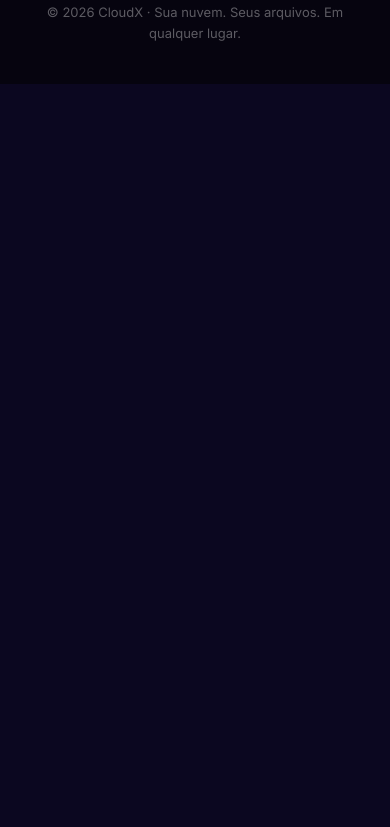
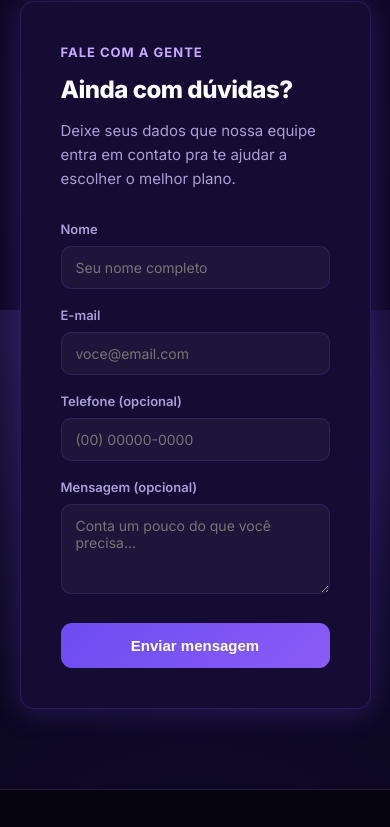
Before and after one commit to leandroworkflow-cmd/cloudx-backend, a website: page index.html in a window 390 px wide. Shown: the part 7286-8113 px from the top of the page. Before the commit the page ends 7370 px from the top, so only its background shows below. Drawn offline with nearby package versions, Linux system fonts and the light colour scheme; no server answers.

Commit message:
adiciona formulario de contato conectado ao crm de leads

```diff
--- a/index.html
+++ b/index.html
@@ -345,6 +345,7 @@ footer{background:var(--bg-deep);padding:40px 5%;text-align:center;border-top:1p
       <a href="#planos">Planos</a>
       <a href="#beneficios">Benefícios</a>
       <a href="#como-funciona">Como funciona</a>
+      <a href="#contato">Contato</a>
     </div>
     <div class="nav-cta">
       <button class="btn btn-outline" onclick="abrirAuth('login')">Entrar</button>
@@ -601,6 +602,104 @@ footer{background:var(--bg-deep);padding:40px 5%;text-align:center;border-top:1p
   <p>10 GB grátis por 1 ano para os 200 primeiros. Sem cartão de crédito.</p>
   <button class="btn btn-primary btn-lg" onclick="abrirAuth('cadastro')">🚀 Criar conta grátis</button>
 </div>
+<!-- CONTATO / LEAD -->
+<style>
+  .contato-section{padding:80px 5%;max-width:640px;margin:0 auto;}
+  .contato-box{background:var(--surface);border:1px solid var(--border);border-radius:var(--radius);padding:40px;box-shadow:var(--shadow);}
+  .contato-box .section-label{color:#caa8ff;font-size:13px;font-weight:700;letter-spacing:1px;text-transform:uppercase;margin-bottom:8px;}
+  .contato-box h2{font-size:clamp(24px,3vw,32px);font-weight:800;color:#fff;margin-bottom:10px;letter-spacing:-0.5px;}
+  .contato-box p.sub{color:var(--muted);margin-bottom:28px;font-size:15px;}
+  .contato-field{margin-bottom:16px;}
+  .contato-field label{display:block;font-size:13px;font-weight:600;color:var(--muted);margin-bottom:6px;}
+  .contato-field input,.contato-field textarea{
+    width:100%;padding:12px 14px;border-radius:10px;border:1px solid var(--border);
+    background:rgba(255,255,255,0.04);color:var(--text);font-family:inherit;font-size:14px;
+    outline:none;transition:border-color .15s;
+  }
+  .contato-field input:focus,.contato-field textarea:focus{border-color:var(--primary);}
+  .contato-field textarea{resize:vertical;min-height:90px;}
+  .contato-submit{
+    width:100%;padding:14px;border-radius:11px;border:none;font-size:15px;font-weight:700;
+    background:linear-gradient(135deg,var(--primary),var(--secondary));color:#fff;cursor:pointer;
+    margin-top:6px;transition:opacity .15s;
+  }
+  .contato-submit:hover{opacity:0.9;}
+  .contato-submit:disabled{opacity:0.5;cursor:not-allowed;}
+  .contato-msg{margin-top:14px;font-size:13px;text-align:center;display:none;}
+  .contato-msg.ok{color:var(--success);}
+  .contato-msg.erro{color:var(--danger);}
+</style>
+
+<div class="contato-section" id="contato">
+  <div class="contato-box">
+    <div class="section-label">Fale com a gente</div>
+    <h2>Ainda com dúvidas?</h2>
+    <p class="sub">Deixe seus dados que nossa equipe entra em contato pra te ajudar a escolher o melhor plano.</p>
+
+    <form id="formContato" onsubmit="return enviarLeadFormulario(event)">
+      <div class="contato-field">
+        <label for="lead-nome">Nome</label>
+        <input type="text" id="lead-nome" required placeholder="Seu nome completo">
+      </div>
+      <div class="contato-field">
+        <label for="lead-email">E-mail</label>
+        <input type="email" id="lead-email" required placeholder="voce@email.com">
+      </div>
+      <div class="contato-field">
+        <label for="lead-telefone">Telefone (opcional)</label>
+        <input type="tel" id="lead-telefone" placeholder="(00) 00000-0000">
+      </div>
+      <div class="contato-field">
+        <label for="lead-mensagem">Mensagem (opcional)</label>
+        <textarea id="lead-mensagem" placeholder="Conta um pouco do que você precisa..."></textarea>
+      </div>
+      <button type="submit" class="contato-submit" id="contatoBtn">Enviar mensagem</button>
+      <div class="contato-msg" id="contatoMsg"></div>
+    </form>
+  </div>
+</div>
+
+<script>
+async function enviarLeadFormulario(ev){
+  ev.preventDefault();
+  const btn = document.getElementById('contatoBtn');
+  const msg = document.getElementById('contatoMsg');
+  const nome = document.getElementById('lead-nome').value.trim();
+  const email = document.getElementById('lead-email').value.trim();
+  const telefone = document.getElementById('lead-telefone').value.trim();
+  const mensagem = document.getElementById('lead-mensagem').value.trim();
+
+  btn.disabled = true;
+  btn.textContent = 'Enviando...';
+  msg.style.display = 'none';
+
+  try{
+    const resp = await fetch('https://cloudx-backend.vercel.app/api/leads', {
+      method: 'POST',
+      headers: {'Content-Type': 'application/json'},
+      body: JSON.stringify({ nome, email, telefone, mensagem, origem: 'organico' })
+    });
+    const data = await resp.json();
+
+    if(data.ok){
+      msg.textContent = '✅ Mensagem enviada! Vamos entrar em contato em breve.';
+      msg.className = 'contato-msg ok';
+      msg.style.display = 'block';
+      document.getElementById('formContato').reset();
+    } else {
+      throw new Error(data.erro || 'Erro desconhecido');
+    }
+  } catch(e){
+    msg.textContent = '❌ Não foi possível enviar. Tente novamente em instantes.';
+    msg.className = 'contato-msg erro';
+    msg.style.display = 'block';
+  } finally {
+    btn.disabled = false;
+    btn.textContent = 'Enviar mensagem';
+  }
+  return false;
+}
+</script>
 
 <footer>
   <div class="footer-logo"><svg xmlns="http://www.w3.org/2000/svg" viewBox="0 0 100 100" width="28" height="28" style="display:inline-block;vertical-align:middle;">
```
